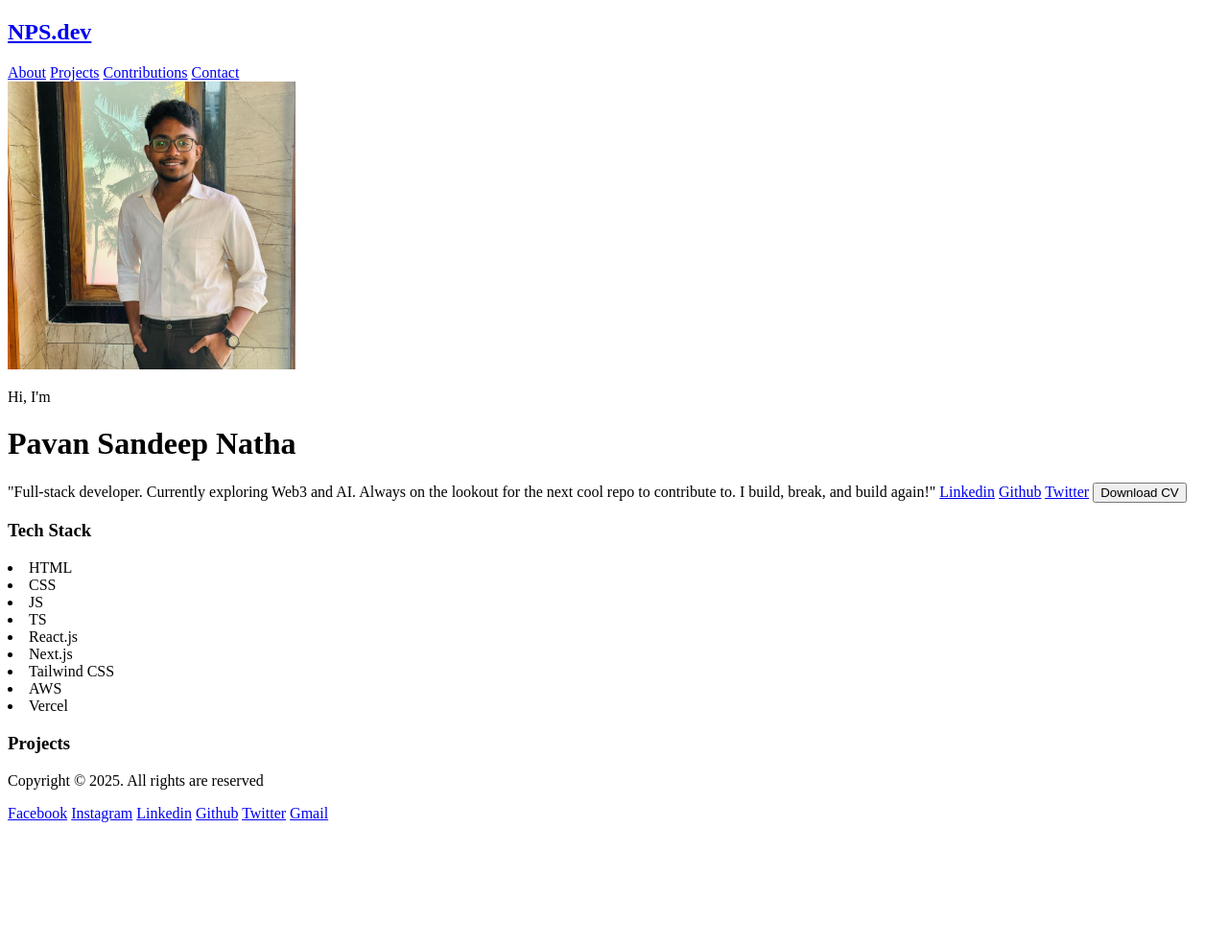
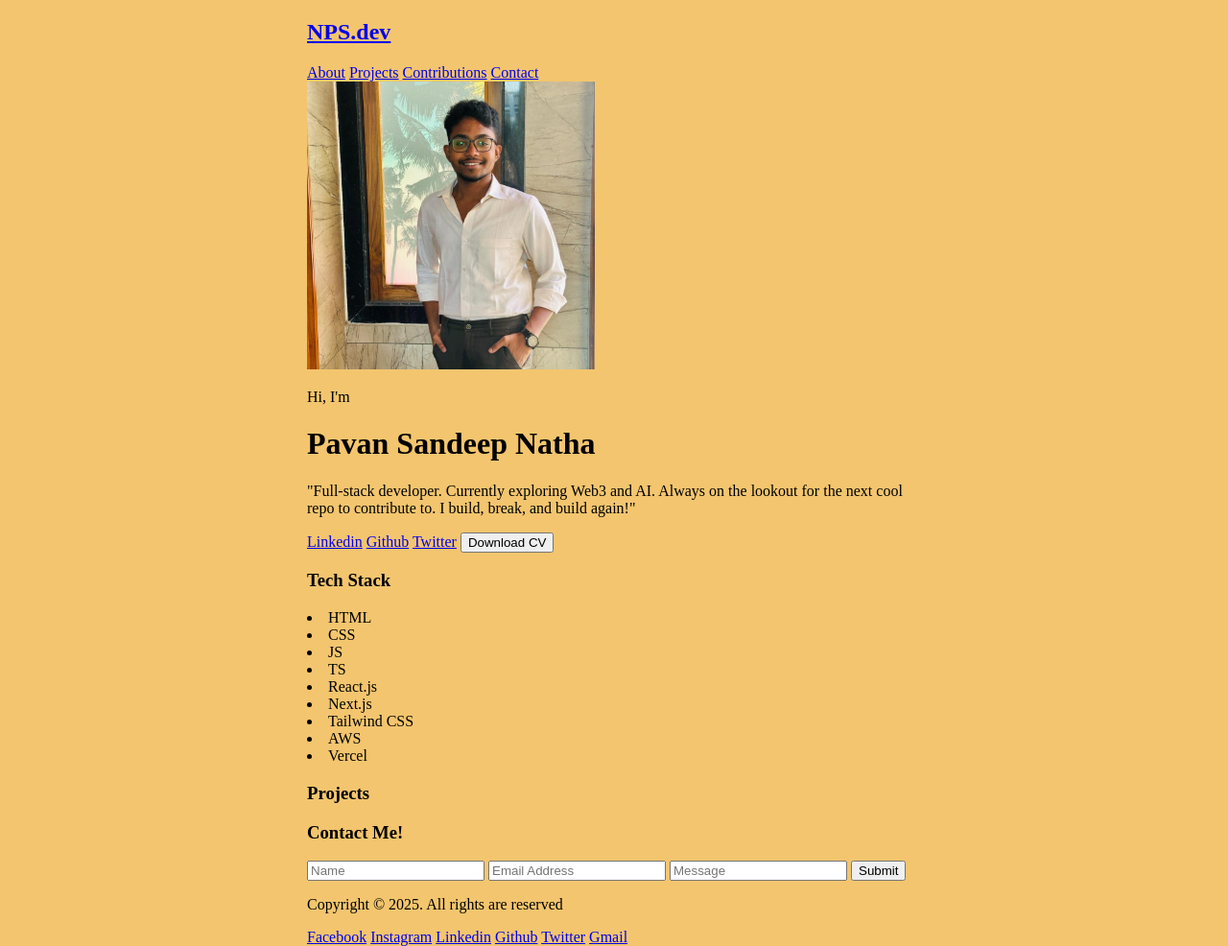
Before and after one commit to npavansandeep/portfolio, a plain HTML site: page index.html in a window 1280 px wide. Shown: the whole page at 96% size. Before the commit the page ends 865 px from the top, so only its background shows below. Drawn offline with Linux system fonts and the light colour scheme.

Commit message:
Update HTML

```diff
--- a/index.html
+++ b/index.html
@@ -2,12 +2,14 @@
 <html lang="en">
   <head>
     <meta charset="UTF-8" />
-    <meta name="viewport" content="width=device-width, initial-scale=1.0" />
+    <!-- <meta name="viewport" content="width=device-width, initial-scale=1.0" /> -->
     <title>Pavan Sandeep Natha - Developer</title>
+    <link rel="icon" href="./images/favicon.ico" />
+    <link rel="stylesheet" href="styles.css" />
   </head>
   <body>
-    <header class="">
-      <nav>
+    <header>
+      <nav class="nav-bar">
         <a href="/"><h1>NPS.dev</h1></a>
 
         <a href="#about">About</a>
@@ -23,6 +25,7 @@
         "Full-stack developer. Currently exploring Web3 and AI. Always on the
         lookout for the next cool repo to contribute to. I build, break, and
         build again!"
+      </p>
 
       <a href="https://www.linkedin.com/in/pavan-sandeep-natha-246223211/"
         >Linkedin</a
@@ -30,10 +33,9 @@
       <a href="https://github.com/npavansandeep">Github</a>
       <a href="https://x.com/npstwts">Twitter</a>
       <button>Download CV</button>
-      </p>
     </header>
 
-    <div>
+    <div class="tech-stack">
       <h3>Tech Stack</h3>
       <li>HTML</li>
       <li>CSS</li>
@@ -50,6 +52,16 @@
       <h3>Projects</h3>
     </div>
 
+    <div>
+      <h3>Contact Me!</h3>
+      <form action="/">
+        <input type="text" placeholder="Name" />
+        <input type="text" placeholder="Email Address" />
+        <input type="text" placeholder="Message" />
+        <input type="submit" />
+      </form>
+    </div>
+
     <footer>
       <p>Copyright © 2025. All rights are reserved</p>
       <a href="https://www.facebook.com/pavan.sandeep.372">Facebook</a>
--- /dev/null
+++ b/styles.css
@@ -0,0 +1,13 @@
+body {
+  width: 50%;
+  background-color: #f3c56e;
+  margin: auto;
+}
+
+header {
+  margin: auto;
+}
+
+.tech-stack {
+  margin: auto;
+}
```
Also changed, not shown: images/favicon.ico (added). Lines whose indentation alone changed are shown as unchanged.
